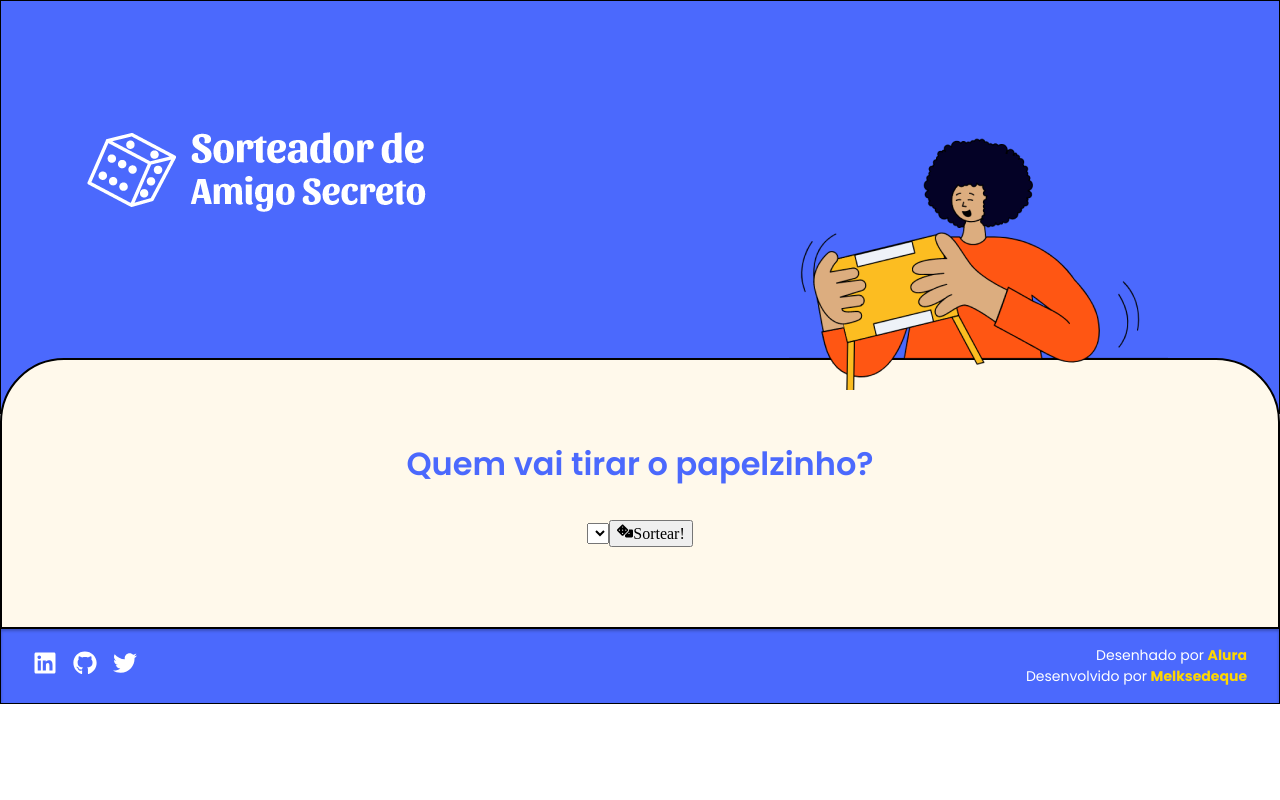
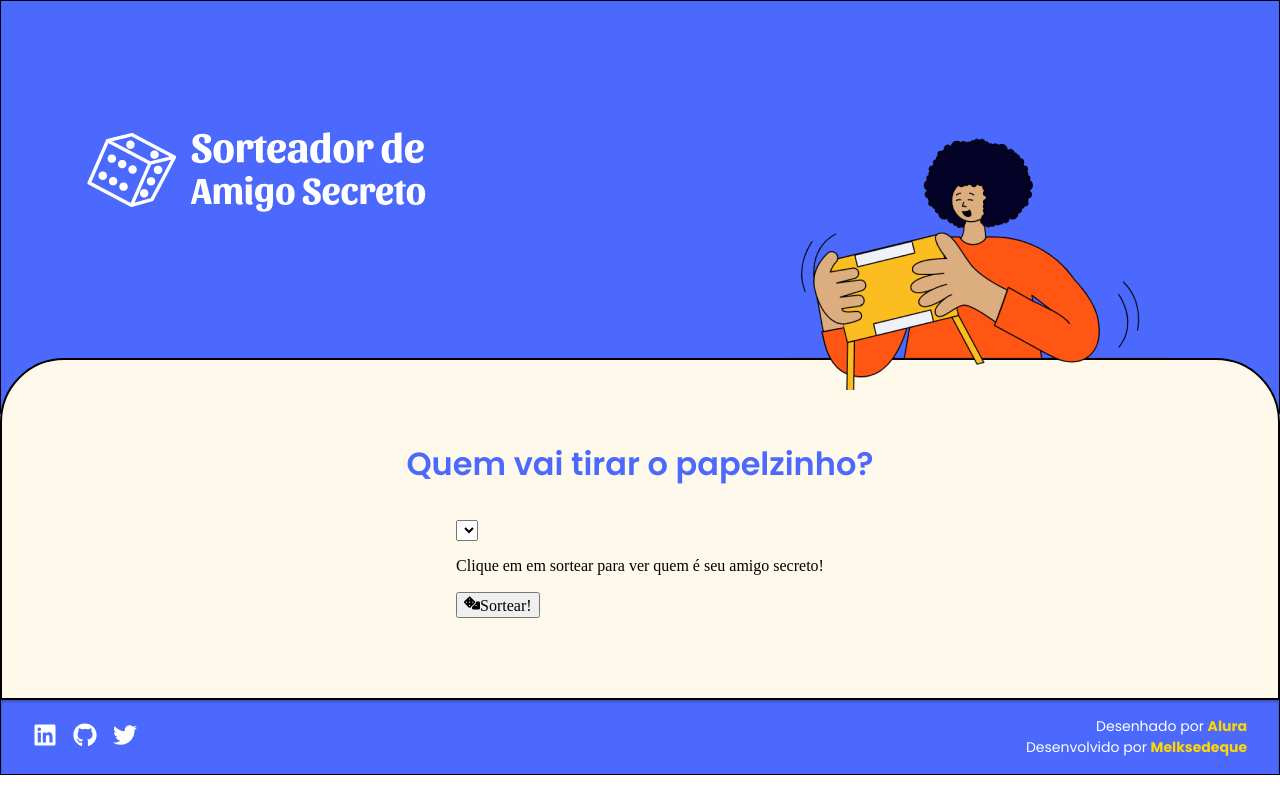
Before and after one commit to Melksedeque/amigo-secreto, a React (Vite) app: page /sorteio in a window 1280 px wide. Built offline with nearby package versions, Linux system fonts and the light colour scheme.

Commit message:
Texto explicativo para sortear

```diff
--- a/src/pages/Sorteio/index.tsx
+++ b/src/pages/Sorteio/index.tsx
@@ -34,6 +34,7 @@ export default function Sorteio() {
               >
                 {participantes.map((participante) => <option key={participante} id={participante} value={participante}>{participante}</option>)}
               </select>
+              <p>Clique em em sortear para ver quem é seu amigo secreto!</p>
               <button><FaDice />Sortear!</button>
             </form>
             {amigoSecreto && <div role="alert">Seu amigo secreto é {amigoSecreto}</div>}
```
